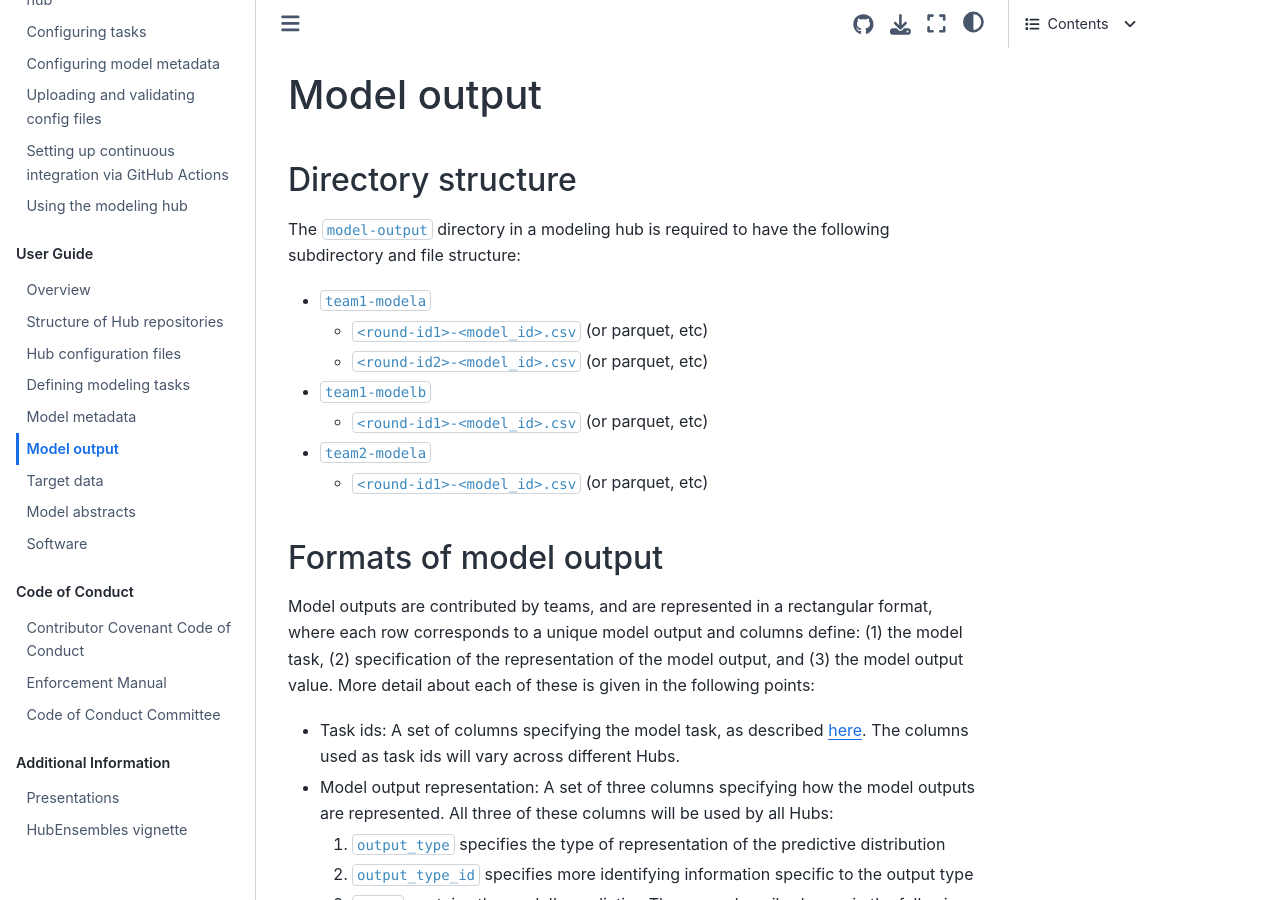
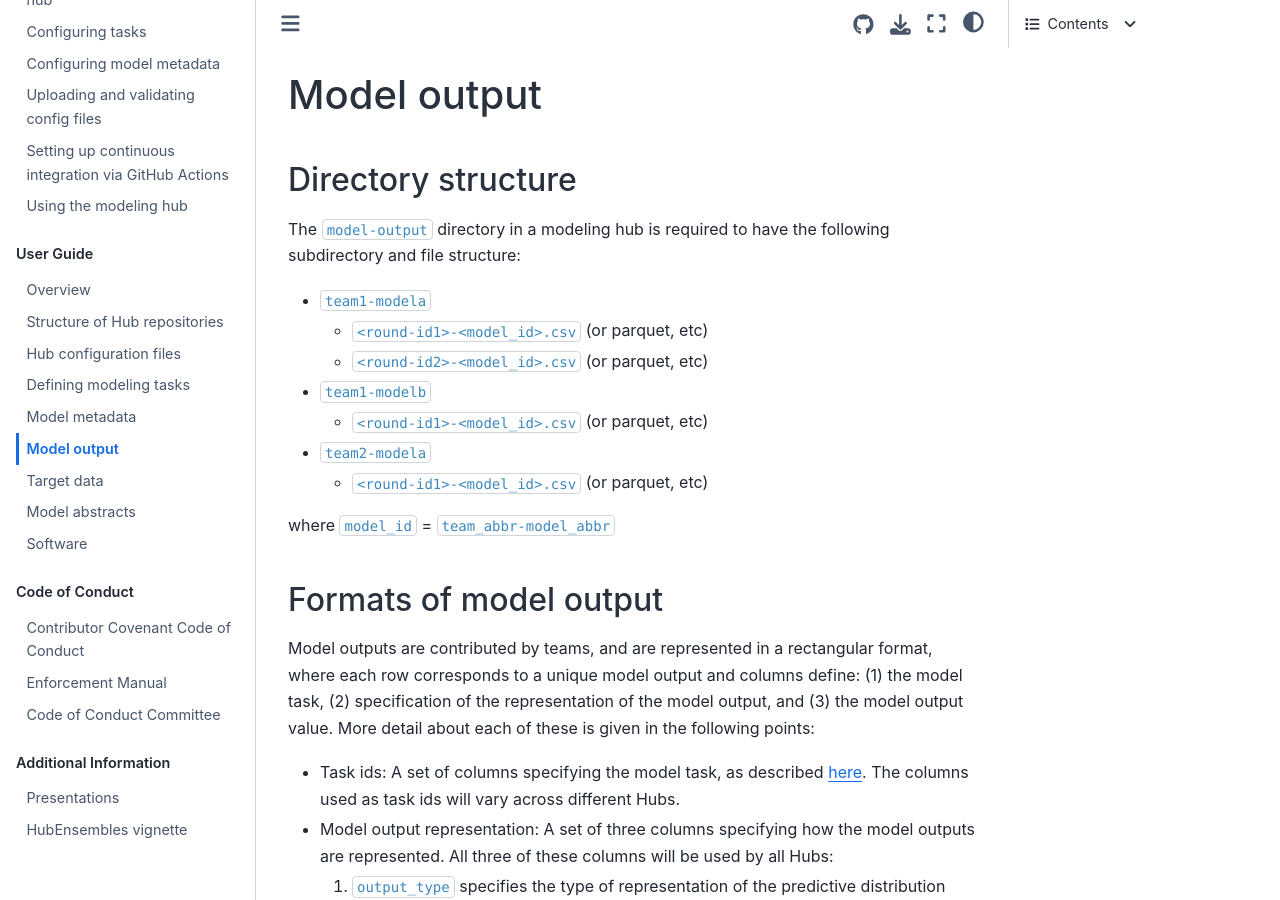
Before and after one commit to hubverse-org/hubDocs, a Sphinx documentation site: the page built from docs/source/user-guide/model-output.md, in a window 1280 px wide and 900 px high. Built offline with Sphinx 7.4.7 and the Sphinx Book theme 1.1.4, drawn with Linux system fonts in a browser that asks for light colours.

Commit message:
Update model-output.md
reiterated definition of model_id

```diff
--- a/docs/source/user-guide/model-output.md
+++ b/docs/source/user-guide/model-output.md
@@ -11,6 +11,7 @@ The `model-output` directory in a modeling hub is required to have the following
 * `team2-modela`
    * `<round-id1>-<model_id>.csv` (or parquet, etc)
 
+where `model_id` = `team_abbr-model_abbr`
 
 (model_output_format)=
 ## Formats of model output
```
